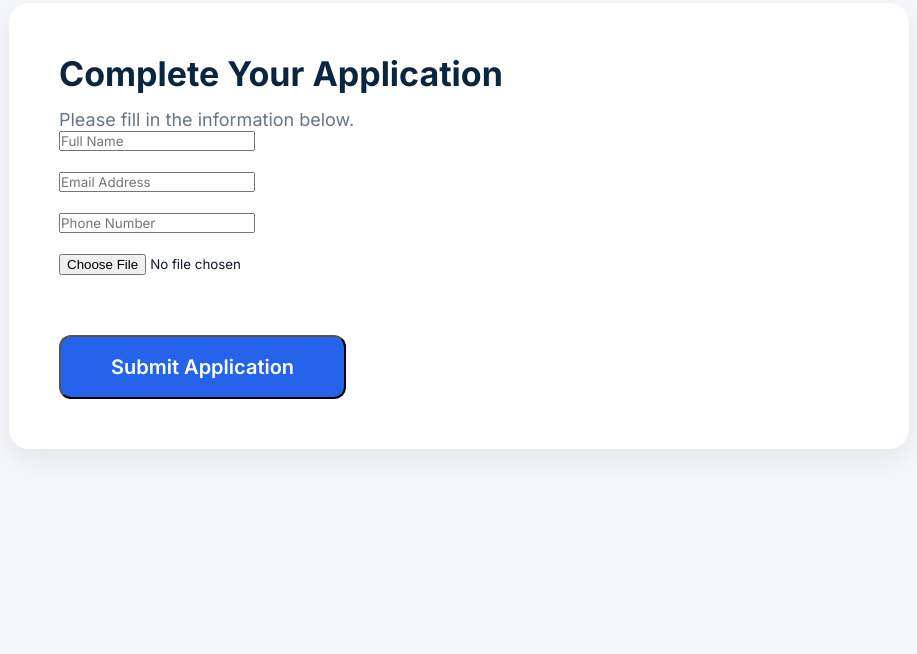
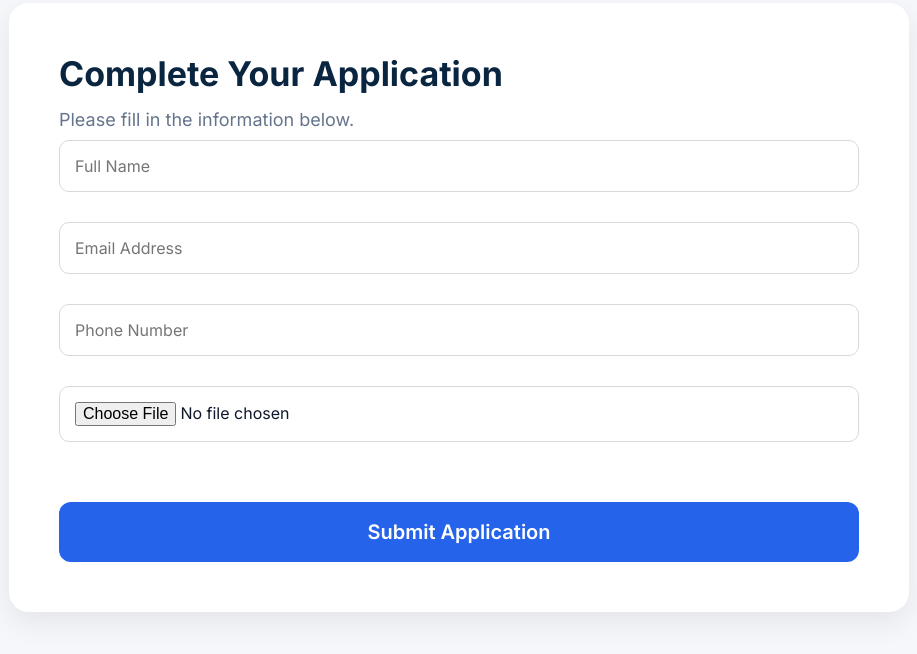
Before and after one commit to markdaniel198812-png/careerrise, a plain HTML site: page index.html in a window 1280 px wide. Shown: the part 803-1457 px from the top of the page, without its empty margins (181-1098 px from the left). Before the commit the page ends 1332 px from the top, so only its background shows below. Drawn offline with Linux system fonts and the light colour scheme; a script that the page names is missing.

Commit message:
Improve form style

```diff
--- a/style.css
+++ b/style.css
@@ -106,3 +106,22 @@ body{
 }
 
 }
+form input{
+    width:100%;
+    padding:15px;
+    border:1px solid #d9d9d9;
+    border-radius:10px;
+    font-size:16px;
+    margin-top:10px;
+}
+
+form input:focus{
+    outline:none;
+    border-color:#2563eb;
+}
+
+form .apply-btn{
+    width:100%;
+    border:none;
+    cursor:pointer;
+}
```
